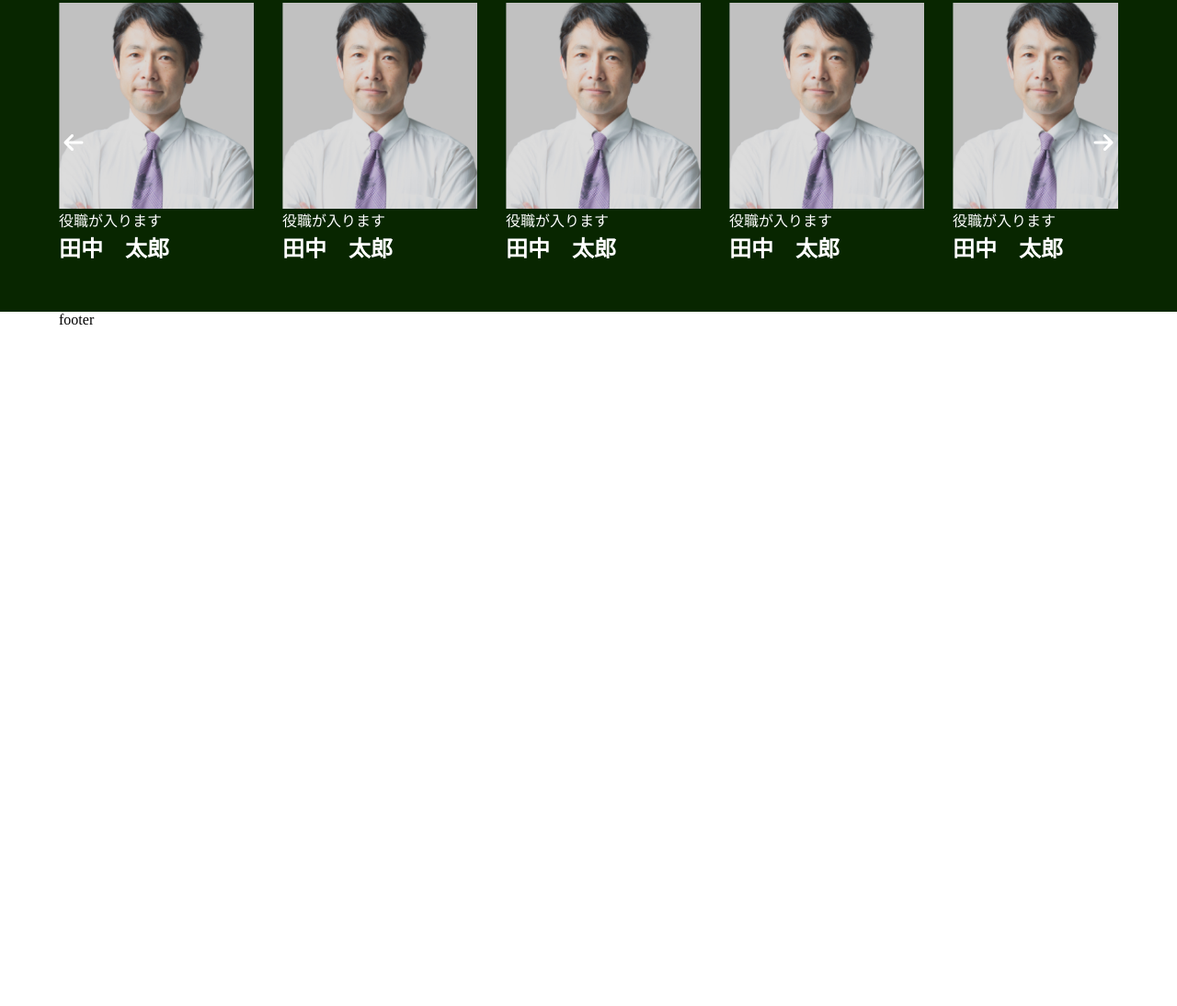
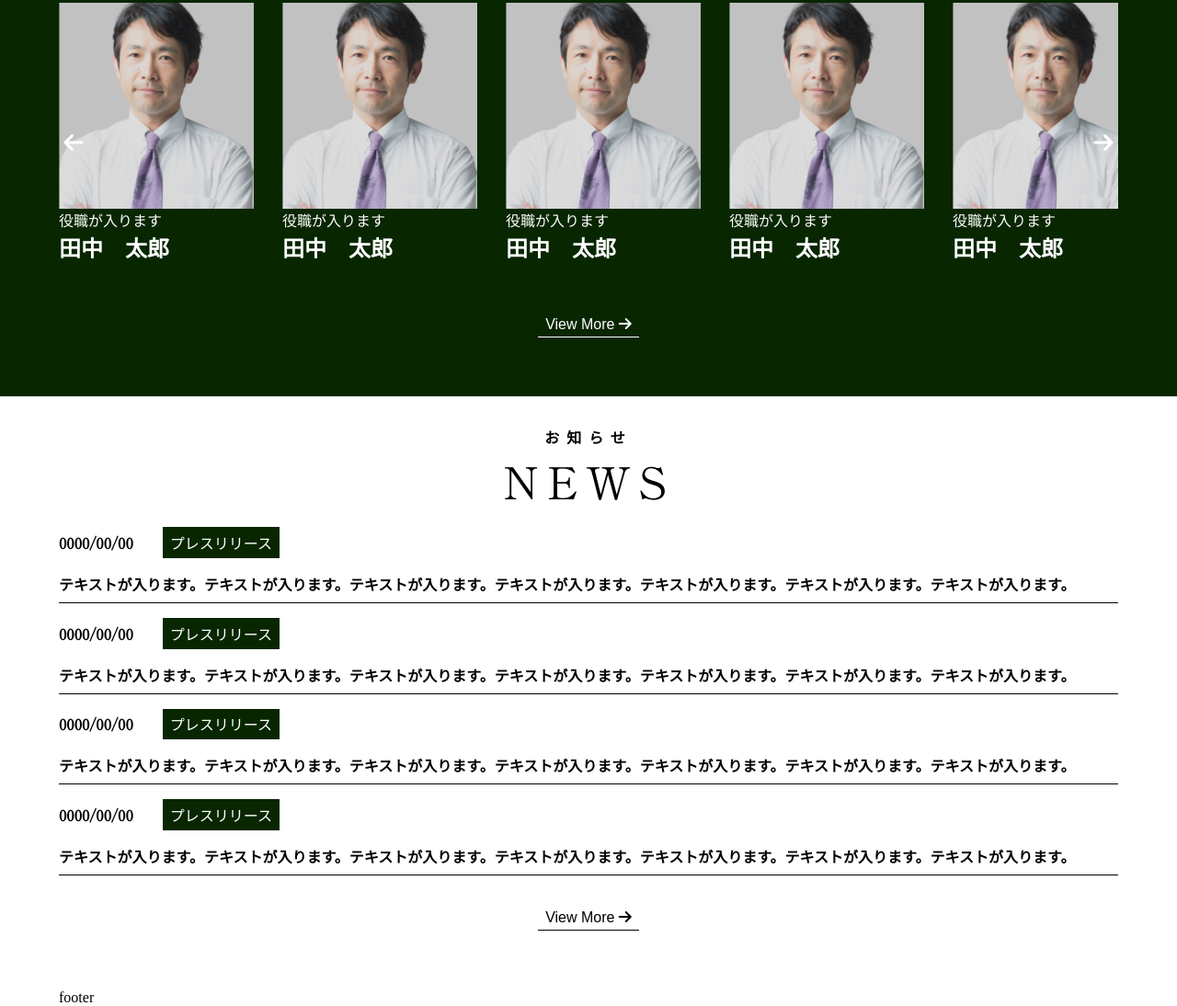
Before and after one commit to jaloliddinshamsiddinov/inovation, a plain HTML site: page index.html in a window 1280 px wide. Shown: the part 3330-4424 px from the top of the page at 92% size. Before the commit the page ends 3687 px from the top, so only its background shows below. Drawn offline with nearby package versions, Linux system fonts and the light colour scheme.

Commit message:
add news content in home page

```diff
--- a/index.html
+++ b/index.html
@@ -226,7 +226,7 @@
 
           <div class="container">
             <p class="memberTitle">メンバー</p>
-            <h2 class="memberEnTitle">Member</h2>
+            <h2 class="memberEnTitle white">Member</h2>
           </div>
 
           <!-- member slider -->
@@ -292,7 +292,61 @@
                   class="fa-solid fa-arrow-right"></i></button>
             </div>
           </div>
+          <button class="viewMoreBtn CaseStudyBtn white" style="border-color: white;">View More <i
+              class="fa-solid fa-arrow-right"></i></button>
+
         </div>
+
+        <!-- news content -->
+        <div class="news">
+          <div class="container">
+            <p class="memberTitle">お知らせ</p>
+            <h2 class="memberEnTitle">NEWS</h2>
+          </div>
+
+          <div class="container">
+            <div class="newsContent">
+
+              <div class="news__item">
+                <div class="flex newsDateBox">
+                  <p class="data">0000/00/00</p>
+                  <p class="dataDescr">プレスリリース</p>
+                </div>
+                <p class="newsDesc">テキストが入ります。テキストが入ります。テキストが入ります。テキストが入ります。テキストが入ります。テキストが入ります。テキストが入ります。</p>
+              </div>
+
+              <div class="news__item">
+                <div class="flex newsDateBox">
+                  <p class="data">0000/00/00</p>
+                  <p class="dataDescr">プレスリリース</p>
+                </div>
+                <p class="newsDesc">テキストが入ります。テキストが入ります。テキストが入ります。テキストが入ります。テキストが入ります。テキストが入ります。テキストが入ります。</p>
+              </div>
+
+              <div class="news__item">
+                <div class="flex newsDateBox">
+                  <p class="data">0000/00/00</p>
+                  <p class="dataDescr">プレスリリース</p>
+                </div>
+                <p class="newsDesc">テキストが入ります。テキストが入ります。テキストが入ります。テキストが入ります。テキストが入ります。テキストが入ります。テキストが入ります。</p>
+              </div>
+
+              <div class="news__item">
+                <div class="flex newsDateBox">
+                  <p class="data">0000/00/00</p>
+                  <p class="dataDescr">プレスリリース</p>
+                </div>
+                <p class="newsDesc">テキストが入ります。テキストが入ります。テキストが入ります。テキストが入ります。テキストが入ります。テキストが入ります。テキストが入ります。</p>
+              </div>
+
+            </div>
+            <button class="viewMoreBtn CaseStudyBtn">View More <i
+              class="fa-solid fa-arrow-right"></i></button>
+          </div>
+        </div>
+
+
+
 
       </div>
     </div>
--- a/js/app.js
+++ b/js/app.js
@@ -117,7 +117,6 @@ const sliderEvent = (isNext) => {
           elem.style.transform = `translateX(-${slideNm}rem)`;
         }
       }
-      console.log(`translateX(-${slideNm}rem)`);
       break;
 
     case "next":
@@ -130,7 +129,6 @@ const sliderEvent = (isNext) => {
           elem.style.transform = `translateX(-${slideNm}rem)`;
         }
       }
-      console.log(`translateX(-${slideNm}rem)`);
       break;
     default:
       break;
--- a/style/style.css
+++ b/style/style.css
@@ -88,6 +88,9 @@ html {
 }
 .active {
   background-color: #c6b519 !important;
+}
+.white {
+  color: white !important;
 }
 
 .button {
@@ -743,7 +746,7 @@ ctf_right_content .ctf_right_title {
   overflow: hidden;
   width: 212px;
   height: 100%;
-  transition: .5s;
+  transition: 0.5s;
 }
 
 .member
@@ -773,3 +776,51 @@ ctf_right_content .ctf_right_title {
   width: auto;
   height: 100%;
 }
+
+/* news styles */
+.news {
+  padding: 2rem 0;
+  font-family: var(--shippori-mincho);
+}
+.news .memberTitle,
+.memberEnTitle {
+  font-family: var(--shippori-mincho);
+  font-weight: 700;
+  font-size: 16px;
+  letter-spacing: 0.5rem;
+  color: var(--black);
+  text-align: center;
+}
+
+.news .memberEnTitle {
+  font-size: 3rem;
+  font-weight: 500;
+  margin-bottom: 1rem;
+}
+
+.news .newsContent .news__item  {
+  border-bottom: .1rem solid var(--black);
+  padding-bottom: .5rem;
+  margin-bottom: 1rem;
+}
+
+
+.news .newsContent .news__item .newsDateBox {
+  gap: 2rem;
+  align-items: center;
+  margin-bottom: 1rem;
+}
+
+.news .newsContent .news__item .newsDateBox .dataDescr {
+  padding: 0.3rem 0.5rem;
+  background-color: var(--primary);
+  color: var(--white);
+}
+
+.news .newsContent .news__item .newsDateBox .data {
+  font-weight: 600;
+}
+
+.news .newsContent .news__item .newsDesc {
+  font-weight: 700;
+}
```
